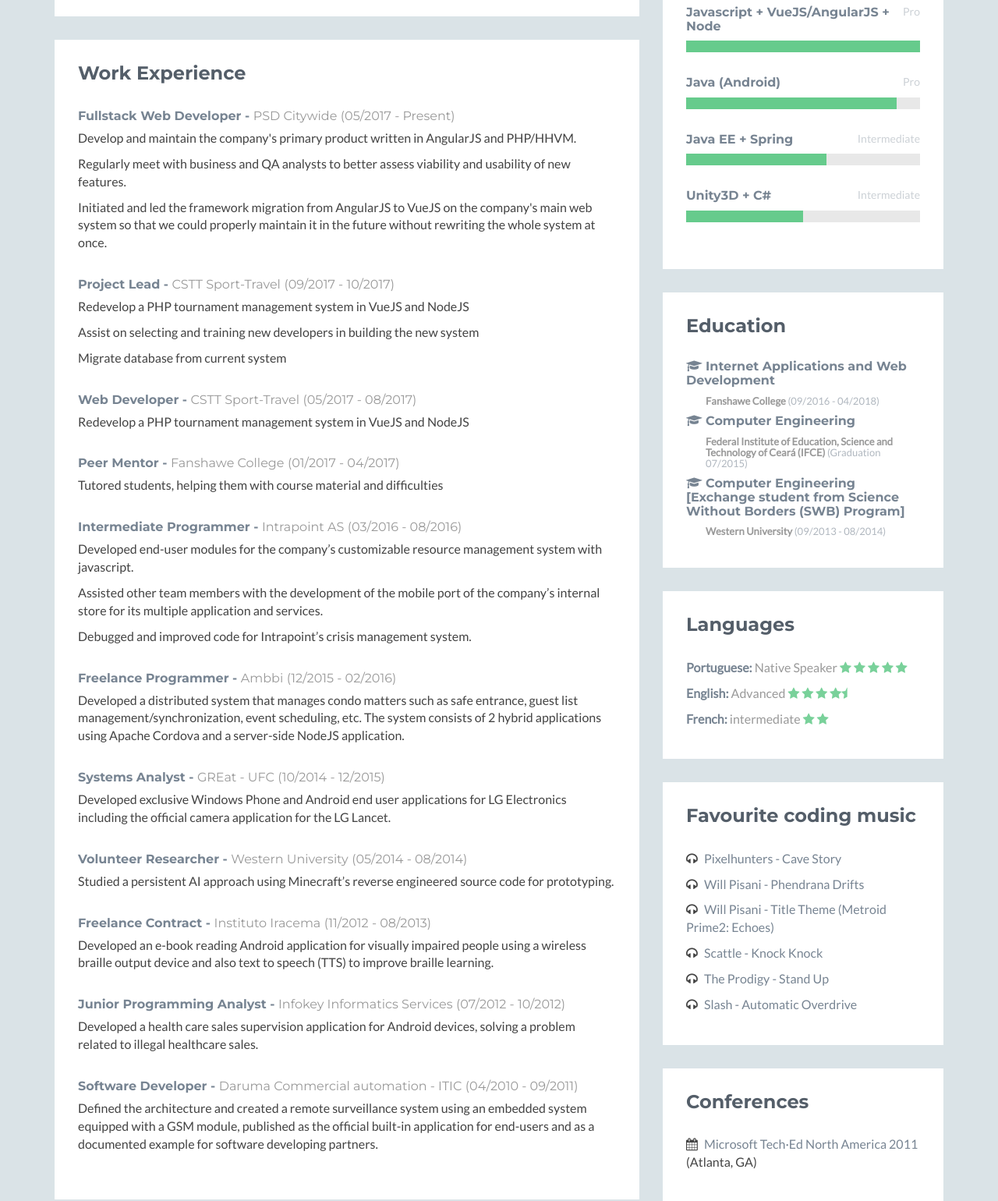
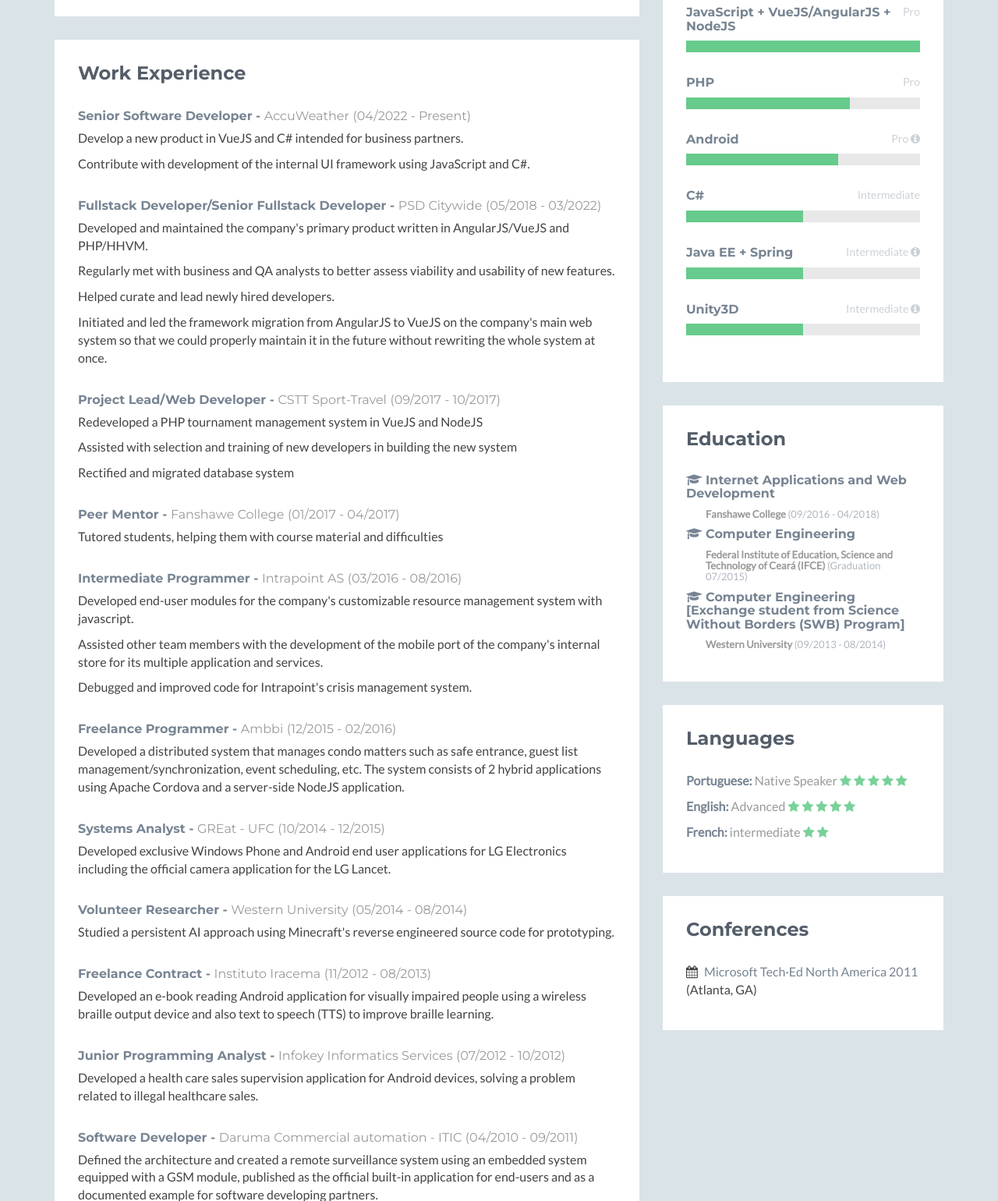
Before and after one commit to arijosino/arijosino.github.io, a plain HTML site: page index.html in a window 1280 px wide. Shown: the part 540-2080 px from the top of the page at 78% size. Drawn offline with nearby package versions, Linux system fonts and the light colour scheme.

Commit message:
removed songs, updated jobs and skills

```diff
--- a/assets/js/index.js
+++ b/assets/js/index.js
@@ -1,200 +1,186 @@
-angular.module("portfolio",[]);
+angular.module("portfolio", []);
 
 //removing debug stuff since i'm not debugging right now...
 angular.module("portfolio").config(['$compileProvider', function ($compileProvider) {
   $compileProvider.debugInfoEnabled(false);
 }]);
 
-angular.module("portfolio").controller("mainController",function($scope){
+angular.module("portfolio").controller("mainController", function ($scope) {
   $scope.fullName = "Francisco Ari Josino Junior";
   $scope.devTitle = "FullStack Developer";
   $scope.linkedinProfile = "https://linkedin.com/in/francisco-ari-josino";
   $scope.githubProfile = "https://github.com/arijosino";
   $scope.email = "arijr@outlook.com";
-  $scope.aboutMe = ["I am a full stack developer graduated in Web Development at Fanshawe College and in Computer Engineering at IFCE in Brazil. After all I've been through, I'd call myself a FullStack developer, although I do not limit myself to web systems since I worked with mobile and embedded software for a considerable amount of time.","I enjoy coding, gaming and Netflix."];
+  $scope.aboutMe = ["I am a full stack developer graduated in Web Development at Fanshawe College and in Computer Engineering at IFCE in Brazil. After all I've been through, I'd call myself a FullStack developer, although I do not limit myself to web systems since I worked with mobile and embedded software for a considerable amount of time.", "I enjoy coding, gaming and Netflix."];
   $scope.jobs = [
     {
-      title:"Fullstack Web Developer",
-      company:"PSD Citywide",
-      year:"05/2017 - Present",
-      link:"https://psdrcs.com/",
-      description:["Develop and maintain the company's primary product written in AngularJS and PHP/HHVM.",
-                  "Regularly meet with business and QA analysts to better assess viability and usability of new features.",
-                "Initiated and led the framework migration from AngularJS to VueJS on the company's main web system so that we could properly maintain it in the future without rewriting the whole system at once.",]
+      title: "Senior Software Developer",
+      company: "AccuWeather",
+      year: "04/2022 - Present",
+      link: "https://accuweather.com/",
+      description: [
+        "Develop a new product in VueJS and C# intended for business partners.",
+        "Contribute with development of the internal UI framework using JavaScript and C#.",
+      ]
     },
     {
-      title:"Project Lead",
-      company:"CSTT Sport-Travel",
-      year:"09/2017 - 10/2017",
-      link:"http://tournkey.ca/",
-      description:["Redevelop a PHP tournament management system in VueJS and NodeJS",
-                  "Assist on selecting and training new developers in building the new system",
-                "Migrate database from current system",]
+      title: "Fullstack Developer/Senior Fullstack Developer",
+      company: "PSD Citywide",
+      year: "05/2018 - 03/2022",
+      link: "https://psdcitywide.com/",
+      description: [
+        "Developed and maintained the company's primary product written in AngularJS/VueJS and PHP/HHVM.",
+        "Regularly met with business and QA analysts to better assess viability and usability of new features.",
+        "Helped curate and lead newly hired developers.",
+        "Initiated and led the framework migration from AngularJS to VueJS on the company's main web system so that we could properly maintain it in the future without rewriting the whole system at once."
+      ]
     },
     {
-      title:"Web Developer",
-      company:"CSTT Sport-Travel",
-      year:"05/2017 - 08/2017",
-      link:"http://tournkey.ca/",
-      description:["Redevelop a PHP tournament management system in VueJS and NodeJS",]
+      title: "Project Lead/Web Developer",
+      company: "CSTT Sport-Travel",
+      year: "09/2017 - 10/2017",
+      link: "http://tournkey.ca/",
+      description: [
+        "Redeveloped a PHP tournament management system in VueJS and NodeJS",
+        "Assisted with selection and training of new developers in building the new system",
+        "Rectified and migrated database system",]
     },
     {
-      title:"Peer Mentor",
-      company:"Fanshawe College",
-      year:"01/2017 - 04/2017",
-      link:"https://www.fanshawec.ca/",
-      description:["Tutored students, helping them with course material and difficulties",
-                  ]
+      title: "Peer Mentor",
+      company: "Fanshawe College",
+      year: "01/2017 - 04/2017",
+      link: "https://www.fanshawec.ca/",
+      description: ["Tutored students, helping them with course material and difficulties"]
     },
     {
-      title:"Intermediate Programmer",
-      company:"Intrapoint AS",
-      year:"03/2016 - 08/2016",
-      link:"https://www.intrapoint.com/",
-      description:["Developed end-user modules for the company’s customizable resource management system with javascript.",
-                  "Assisted other team members with the development of the mobile port of the company’s internal store for its multiple application and services.",
-                  "Debugged and improved code for Intrapoint’s crisis management system."]
+      title: "Intermediate Programmer",
+      company: "Intrapoint AS",
+      year: "03/2016 - 08/2016",
+      link: "https://www.intrapoint.com/",
+      description: [
+        "Developed end-user modules for the company's customizable resource management system with javascript.",
+        "Assisted other team members with the development of the mobile port of the company's internal store for its multiple application and services.",
+        "Debugged and improved code for Intrapoint's crisis management system."]
     },
     {
-      title:"Freelance Programmer",
-      company:"Ambbi",
-      year:"12/2015 - 02/2016",
-      link:"https://play.google.com/store/apps/details?id=br.com.roundabout.appcondomino",
-      description:["Developed a distributed system that manages condo matters such as safe entrance, guest list management/synchronization, event scheduling, etc. The system consists of 2 hybrid applications using Apache Cordova and a server-side NodeJS application."]
+      title: "Freelance Programmer",
+      company: "Ambbi",
+      year: "12/2015 - 02/2016",
+      link: "https://play.google.com/store/apps/details?id=br.com.roundabout.appcondomino",
+      description: ["Developed a distributed system that manages condo matters such as safe entrance, guest list management/synchronization, event scheduling, etc. The system consists of 2 hybrid applications using Apache Cordova and a server-side NodeJS application."]
     },
     {
-      title:"Systems Analyst",
-      company:"GREat - UFC",
-      year:"10/2014 - 12/2015",
-      link:"http://www.great.ufc.br/",
-      description:["Developed exclusive Windows Phone and Android end user applications for LG Electronics including the official camera application for the LG Lancet."]
+      title: "Systems Analyst",
+      company: "GREat - UFC",
+      year: "10/2014 - 12/2015",
+      link: "http://www.great.ufc.br/",
+      description: ["Developed exclusive Windows Phone and Android end user applications for LG Electronics including the official camera application for the LG Lancet."]
     },
     {
-      title:"Volunteer Researcher",
-      company:"Western University",
-      year:"05/2014 - 08/2014",
-      link:"http://www.uwo.ca/",
-      description:["Studied a persistent AI approach using Minecraft’s reverse engineered source code for prototyping."]
+      title: "Volunteer Researcher",
+      company: "Western University",
+      year: "05/2014 - 08/2014",
+      link: "http://www.uwo.ca/",
+      description: ["Studied a persistent AI approach using Minecraft's reverse engineered source code for prototyping."]
     },
     {
-      title:"Freelance Contract",
-      company:"Instituto Iracema",
-      year:"11/2012 - 08/2013",
-      link:"https://www.linkedin.com/company/instituto-iracema",
-      description:["Developed an e-book reading Android application for visually impaired people using a wireless braille output device and also text to speech (TTS) to improve braille learning."]
+      title: "Freelance Contract",
+      company: "Instituto Iracema",
+      year: "11/2012 - 08/2013",
+      link: "https://www.linkedin.com/company/instituto-iracema",
+      description: ["Developed an e-book reading Android application for visually impaired people using a wireless braille output device and also text to speech (TTS) to improve braille learning."]
     },
     {
-      title:"Junior Programming Analyst",
-      company:"Infokey Informatics Services",
-      year:"07/2012 - 10/2012",
-      link:"https://it.linkedin.com/company/infokey",
-      description:["Developed a health care sales supervision application for Android devices, solving a problem related to illegal healthcare sales."]
+      title: "Junior Programming Analyst",
+      company: "Infokey Informatics Services",
+      year: "07/2012 - 10/2012",
+      link: "https://it.linkedin.com/company/infokey",
+      description: ["Developed a health care sales supervision application for Android devices, solving a problem related to illegal healthcare sales."]
     },
     {
-      title:"Software Developer",
-      company:"Daruma Commercial automation - ITIC",
-      year:"04/2010 - 09/2011",
-      link:"http://daruma.com.br/",
-      description:["Defined the architecture and created a remote surveillance system using an embedded system equipped with a GSM module, published as the official built-in application for end-users and as a documented example for software developing partners."]
+      title: "Software Developer",
+      company: "Daruma Commercial automation - ITIC",
+      year: "04/2010 - 09/2011",
+      link: "http://daruma.com.br/",
+      description: ["Defined the architecture and created a remote surveillance system using an embedded system equipped with a GSM module, published as the official built-in application for end-users and as a documented example for software developing partners."]
     },
   ];
 
   $scope.skills = [
     {
-      title:"Javascript + VueJS/AngularJS + Node",
-      levelLabel:"Pro",
-      levelPercentage:"100%"
+      title: "JavaScript + VueJS/AngularJS + NodeJS",
+      levelLabel: "Pro",
+      levelPercentage: "100%"
     },
     {
-      title:"Java (Android)",
-      levelLabel:"Pro",
-      levelPercentage:"90%"
+      title: "PHP",
+      levelLabel: "Pro",
+      levelPercentage: "70%"
     },
     {
-      title:"Java EE + Spring",
-      levelLabel:'Intermediate',
-      // observation:"",
-      levelPercentage:"60%"
+      title: "Android",
+      levelLabel: "Pro",
+      observation:"a bit rusty",
+      levelPercentage: "65%"
     },
     {
-      title:"Unity3D + C#",
-      levelLabel:"Intermediate",
-      levelPercentage:"50%"
+      title: "C#",
+      levelLabel: "Intermediate",
+      levelPercentage: "50%"
+    },
+    {
+      title: "Java EE + Spring",
+      levelLabel: 'Intermediate',
+      observation:"a bit rusty",
+      levelPercentage: "50%"
+    },
+    {
+      title: "Unity3D",
+      levelLabel: "Intermediate",
+      observation:"a bit rusty",
+      levelPercentage: "50%"
     },
   ];
 
   $scope.education = [
     {
-      title:"Internet Applications and Web Development",
-      school:"Fanshawe College",
-      year:"09/2016 - 04/2018"
+      title: "Internet Applications and Web Development",
+      school: "Fanshawe College",
+      year: "09/2016 - 04/2018"
     },
     {
-      title:"Computer Engineering",
-      school:"Federal Institute of Education, Science and Technology of Ceará (IFCE)",
-      year:"Graduation 07/2015"
+      title: "Computer Engineering",
+      school: "Federal Institute of Education, Science and Technology of Ceará (IFCE)",
+      year: "Graduation 07/2015"
     },
     {
-      title:"Computer Engineering [Exchange student from Science Without Borders (SWB) Program]",
-      school:"Western University",
-      year:"09/2013 - 08/2014"
+      title: "Computer Engineering [Exchange student from Science Without Borders (SWB) Program]",
+      school: "Western University",
+      year: "09/2013 - 08/2014"
     },
   ];
 
   $scope.languages = [
     {
-      title:"Portuguese",
-      levelLabel:"Native Speaker",
-      level:5
+      title: "Portuguese",
+      levelLabel: "Native Speaker",
+      level: 5
     },
     {
-      title:"English",
-      levelLabel:"Advanced",
-      level:4.5
+      title: "English",
+      levelLabel: "Advanced",
+      level: 5
     },
     {
-      title:"French",
-      levelLabel:"intermediate",
-      level:2
+      title: "French",
+      levelLabel: "intermediate",
+      level: 2
     },
   ];
 
-  $scope.songs = [
-    {
-      artist:"Pixelhunters",
-      title:"Cave Story",
-      link:"https://open.spotify.com/track/5Q4dXJZHsZrWKwCzmSygi9"
-    },
-    {
-      artist:"Will Pisani",
-      title:"Phendrana Drifts",
-      link:"https://open.spotify.com/track/2sATcQeB9e9H0tulHzwxPJ"
-    },
-    {
-      artist:"Will Pisani",
-      title:"Title Theme (Metroid Prime2: Echoes)",
-      link:"https://open.spotify.com/track/3IckuAjka2LqrAfinBUgez"
-    },
-    {
-      artist:"Scattle",
-      title:"Knock Knock",
-      link:"https://open.spotify.com/track/6cthJIumjsMpJBeDJ2w6Dn"
-    },
-    {
-      artist:"The Prodigy",
-      title:"Stand Up",
-      link:"https://open.spotify.com/track/15mSSDkDMCsZTnBlqm0S41"
-    },
-    {
-      artist:"Slash",
-      title:"Automatic Overdrive",
-      link:"https://open.spotify.com/track/5rVS6AXCDIGoC9x2JkNEka"
-    },
-  ];
-
-  $scope.levelRange = function(level){
+  $scope.levelRange = function (level) {
     var range = [];
-    for (var i = 0; i < parseInt(level,10); i++) {
+    for (var i = 0; i < parseInt(level, 10); i++) {
       range.push(i);
     }
     return range;
@@ -202,9 +188,9 @@
 
   $scope.conferences = [
     {
-      title:"Microsoft Tech·Ed North America 2011",
-      location:"Atlanta, GA",
-      link:"https://channel9.msdn.com/events/teched/northamerica/2011"
+      title: "Microsoft Tech·Ed North America 2011",
+      location: "Atlanta, GA",
+      link: "https://channel9.msdn.com/events/teched/northamerica/2011"
     },
   ];
 });
--- a/index.html
+++ b/index.html
@@ -154,17 +154,6 @@
                     </div><!--//section-inner-->
                 </aside><!--//section-->
 
-                <aside class="list music aside section" ng-if="songs.length > 0">
-                    <div class="section-inner">
-                        <h2 class="heading">Favourite coding music</h2>
-                        <div class="content">
-                            <ul class="list-unstyled" ng-repeat="song in songs">
-                                <li><i class="fa fa-headphones"></i> <a href="{{song.link}}" target="_blank">{{song.artist}} - {{song.title}}</a></li>
-                            </ul>
-                        </div><!--//content-->
-                    </div><!--//section-inner-->
-                </aside><!--//section-->
-
                 <aside class="list conferences aside section" ng-if="conferences.length > 0">
                     <div class="section-inner">
                         <h2 class="heading">Conferences</h2>
```
